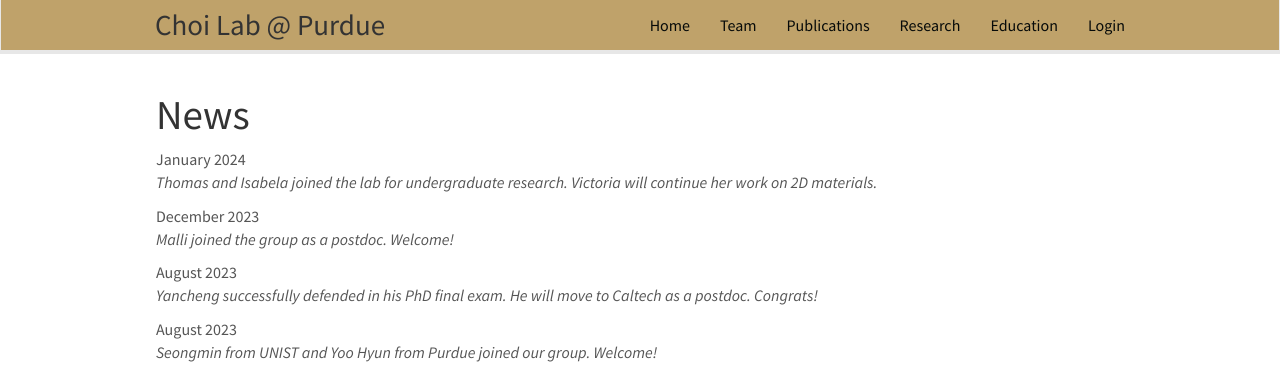
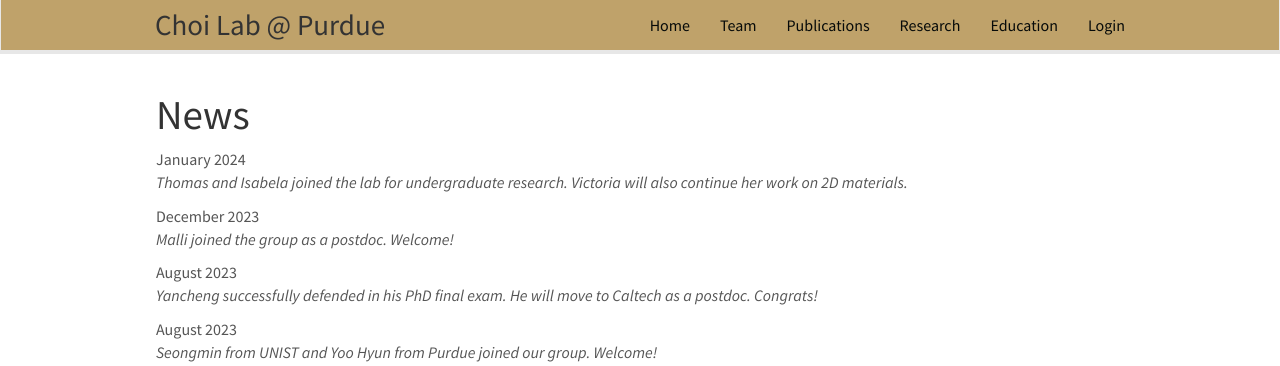
Before and after one commit to choidnalab/choidnalab.github.io, a Jekyll site: the page built from _pages/allnews.md, in a window 1280 px wide and 900 px high. Shown: the top 366 px of the window. Built offline with Jekyll 4.4.1, drawn with Linux system fonts in a browser that asks for light colours; nearby versions of some CDN libraries.

Commit message:
Update news.yml

```diff
--- a/_data/news.yml
+++ b/_data/news.yml
@@ -1,5 +1,5 @@
 - date: January 2024
-  headline: Thomas and Isabela joined the lab for undergraduate research. Victoria will continue her work on 2D materials.
+  headline: Thomas and Isabela joined the lab for undergraduate research. Victoria will also continue her work on 2D materials.
 
 - date: December 2023
   headline: Malli joined the group as a postdoc. Welcome!
```
